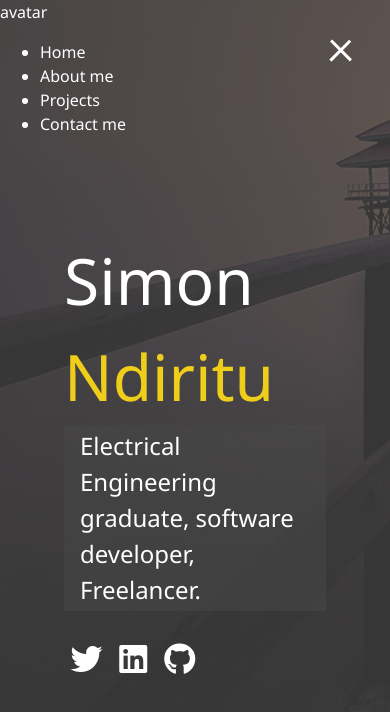
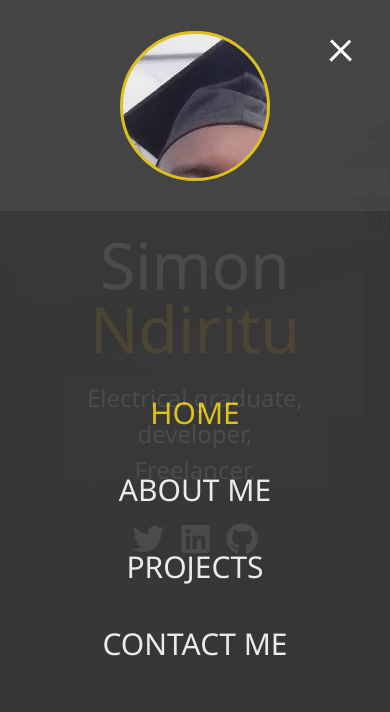
Before and after one commit to deshtey/Portfolio, a website: page index.html in a window 390 px wide. Both pictures are taken after a click on the element 341 px from the left and 47 px from the top of the page. Shown: the top 712 px of the page. Drawn offline with Linux system fonts and the light colour scheme.

Commit message:
Made updates to the media queries to make the page responsive

```diff
--- a/index.html
+++ b/index.html
@@ -24,10 +24,10 @@
       </div>
 
       <nav class="menu">
-        <div class="menu-avatar"><div class="avatar">avatar</div></div>
+        <div class="menu-avatar"><div class="avatar"></div></div>
 
-        <ul class="nav-menu">
-          <li class="nav-item"><a href="/" class="navlink">Home</a></li>
+        <ul class="menu-nav">
+          <li class="nav-item current"><a href="/" class="navlink">Home</a></li>
           <li class="nav-item">
             <a href="/about.html" class="navlink">About me</a>
           </li>
@@ -45,9 +45,7 @@
       <h1 class="lg-heading">
         Simon <span class="text-secondary">Ndiritu</span>
       </h1>
-      <h2 class="sm-heading">
-        Electrical Engineering graduate, software developer, Freelancer.
-      </h2>
+      <h2 class="sm-heading">Electrical graduate, developer, Freelancer.</h2>
       <div class="icons">
         <a href="https://www.twitter.com"
           ><i class="fab fa-twitter fa-2x"></i
--- a/main.js
+++ b/main.js
@@ -2,10 +2,10 @@
 const menuBtn = document.querySelector(".menu-btn");
 const menu = document.querySelector(".menu");
 const menuAvatar = document.querySelector(".menu-avatar");
-const navMenu = document.querySelector(".nav-menu");
+const navMenu = document.querySelector(".menu-nav");
 const navItems = document.querySelectorAll(".nav-item");
 
-//Menu should be set to show by default
+//Menu should be set to hidden by default
 let showMenu = false;
 menuBtn.addEventListener("click", toggleMenu);
 
--- a/scss/_config.scss
+++ b/scss/_config.scss
@@ -29,3 +29,25 @@ $background-opacity: 0.8;
     }
   }
 }
+
+//media Queries
+@mixin mediaSm {
+  @media screen and (max-width: 500px) {
+    @content;
+  }
+}
+@mixin mediaMd {
+  @media screen and (max-width: 768px) {
+    @content;
+  }
+}
+@mixin mediaLg {
+  @media screen and (min-width: 769px) and (max-width: 1170px) {
+    @content;
+  }
+}
+@mixin mediaXl {
+  @media screen and (min-width: 1171px) {
+    @content;
+  }
+}
--- a/scss/_menu.scss
+++ b/scss/_menu.scss
@@ -1,3 +1,4 @@
+//menu button
 .menu-btn {
   position: absolute;
   z-index: 3;
@@ -30,3 +31,88 @@
     }
   }
 }
+//menu overlay
+.menu {
+  position: fixed;
+  top: 0;
+  width: 100%;
+  opacity: 0.9;
+  visibility: hidden;
+
+  //make the menu visible when menu btn is clicked
+  &.show {
+    visibility: visible;
+  }
+  &-avatar,
+  &-nav {
+    display: flex;
+    flex-flow: column wrap;
+    align-items: center;
+    justify-content: center;
+    float: left;
+    width: 50%;
+    height: 100vh;
+    overflow: hidden;
+  }
+  //nav side
+  &-nav {
+    margin: 0;
+    padding: 0;
+    background: darken($primary-color, 5);
+    list-style: none;
+    transform: translate3d(100%, 0, 0);
+    @include easeout;
+
+    &.show {
+      transform: translate3d(0, 0, 0);
+    }
+  }
+  //avatar side
+  &-avatar {
+    background: $primary-color;
+    transform: translate3d(-100%, 0, 0);
+    @include easeout;
+
+    &.show {
+      transform: translate3d(0, 0, 0);
+    }
+    .avatar {
+      width: 250px;
+      height: 250px;
+      background: url("../img/me-1.jpg");
+      border-radius: 50%;
+      border: solid 3px $secondary-color;
+    }
+  }
+  .nav-item {
+    transform: translate3d(600px, 0, 0);
+    @include easeout;
+
+    &.show {
+      transform: translate3d(0, 0, 0);
+    }
+    &.current > a {
+      color: $secondary-color;
+    }
+  }
+  .navlink {
+    display: inline-block;
+    position: relative;
+    font-size: 30px;
+    text-transform: uppercase;
+    padding: 1rem 0;
+    font-weight: 300;
+    color: #fff;
+    text-decoration: none;
+    @include easeout;
+
+    &:hover {
+      color: $secondary-color;
+    }
+  }
+}
+@for $x from 1 through 4 {
+  .nav-item:nth-child(#{$x}) {
+    transition-delay: $x * 0.1s;
+  }
+}
--- /dev/null
+++ b/scss/_mobile.scss
@@ -0,0 +1,48 @@
+//Widescreens
+@include mediaXl {
+}
+//Desktop
+@include mediaLg {
+}
+//Tablets
+@include mediaMd {
+  main {
+    align-items: center;
+    text-align: center;
+
+    .lg-heading {
+      line-height: 1;
+      margin-bottom: 1rem;
+    }
+  }
+  ul.menu-nav,
+  div.menu-avatar {
+    float: none;
+    width: 100%;
+    min-height: 0;
+
+    &.show {
+      transform: translate3d(0, 0, 0);
+    }
+  }
+  .menu-nav {
+    height: 75vh;
+    transform: translate3d(-100%, 0, 0);
+    font-size: 24px;
+  }
+  .menu-avatar {
+    height: 25vh;
+    transform: translate3d(100%, 0, 0);
+    .avatar {
+      background: url("../img/me-1.jpg");
+      width: 150px;
+      height: 150px;
+    }
+  }
+}
+//Smartphone
+@include mediaSm {
+  main#home h1 {
+    margin-top: 10vh;
+  }
+}
--- a/scss/main.scss
+++ b/scss/main.scss
@@ -1,5 +1,6 @@
 @import "config";
 @import "menu";
+@import "mobile";
 
 * {
   box-sizing: border-box;
```
Also changed, not shown: css/main.css, img/bg-2.jpg (added), img/mcb.jpg (added), img/me-1.jpg (added), img/me.jpg.
